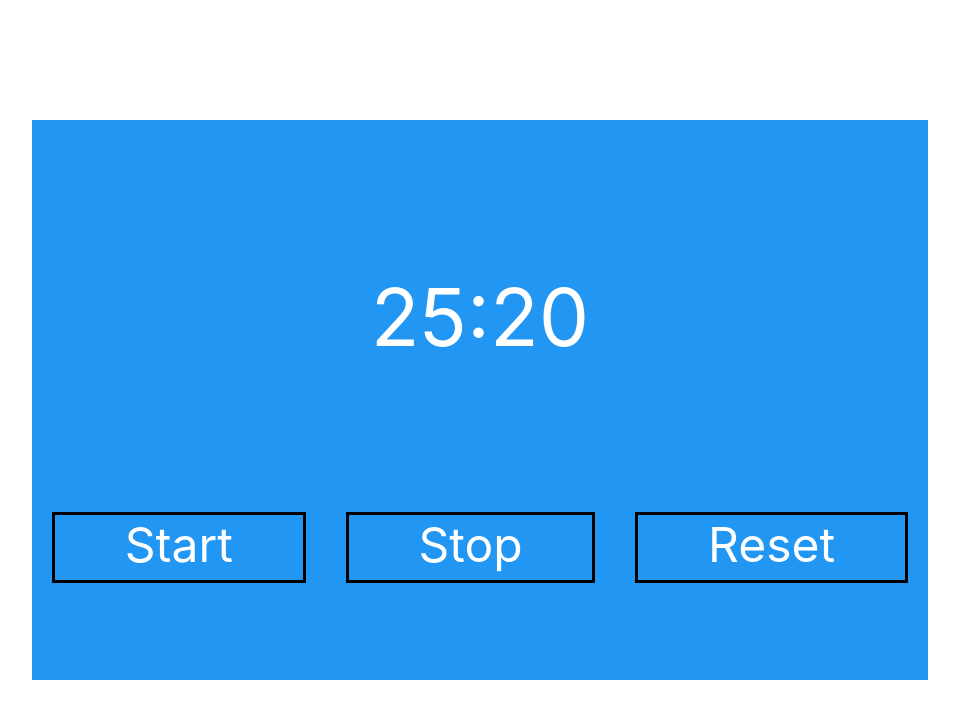
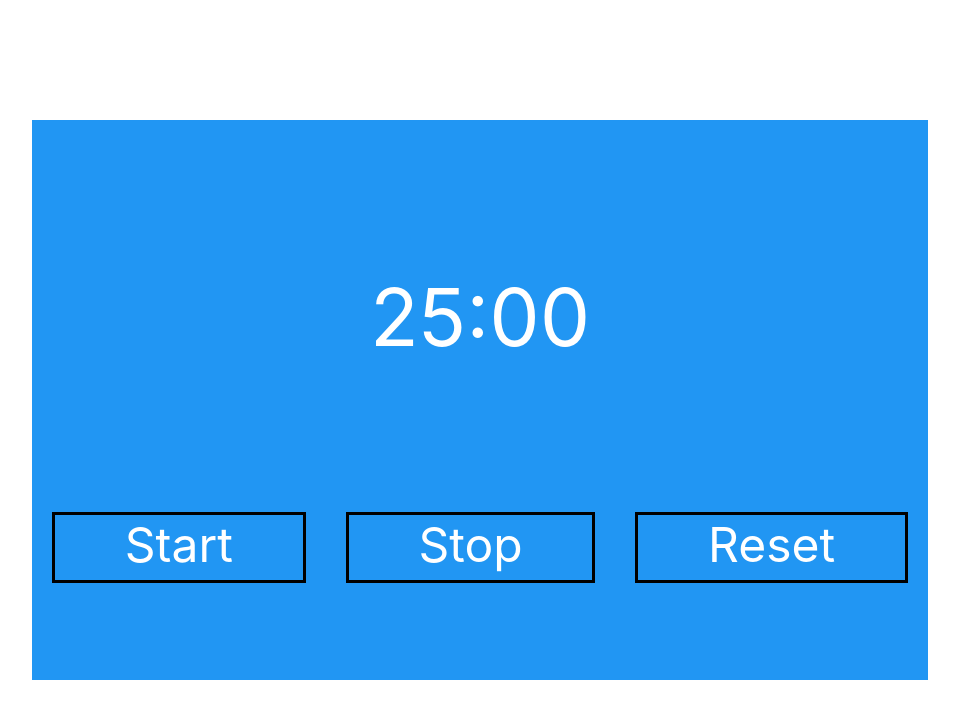
Before and after one commit to uzair-suria/uas-timer-tdd-ts, a React (Create React App) app: page / in a window 1280 px wide. Shown: the top 718 px of the page, without its empty margins (160-1119 px from the left). Built offline with nearby package versions, Linux system fonts and the light colour scheme.

Commit message:
Update Timer.tsx

```diff
--- a/src/components/Timer/Timer.tsx
+++ b/src/components/Timer/Timer.tsx
@@ -1,26 +1,42 @@
-import React, { useState } from 'react';
+import React, { useLayoutEffect, useRef, useState } from 'react';
 import { secondsToStringParser } from '../../utils/timeParser';
 import TimerButton from '../TimerButton/TimerButton';
 import './Timer.css';
 
 const Timer = () => {
 	// const [minutes, setMinutes] = useState<number>(25);
-	const [seconds, setSeconds] = useState<number>(1520);
+	const [seconds, setSeconds] = useState<number>(25 * 60);
 	// const [milliseconds, setMilliseconds] = useState<number>(0);
 	const [isOn, setIsOn] = useState<boolean>(false);
+	// const myInterval = useRef<null | number | NodeJS.Timeout|undefined>(null);
+	const myInterval = useRef<any>(null);
+
+	useLayoutEffect(() => {
+		if (isOn === true && seconds > 0) {
+			setTimeout(() => {
+				setSeconds(seconds - 1);
+			}, 1000);
+		}
+		if (seconds === 0) {
+			setIsOn(false);
+		}
+	}, [seconds, setSeconds, isOn]);
 
 	const startTimer = () => {
-		console.log('Starting Timer');
-
-		return true;
+		// console.log('Starting Timer');
+		setIsOn(true);
 	};
 
 	const stopTimer = () => {
-		console.log('Stopping Timer');
+		// console.log('Stopping Timer');
+		clearInterval(myInterval.current);
+		setIsOn(false);
 	};
 
 	const resetTimer = () => {
-		console.log('Resetting Timer');
+		// console.log('Resetting Timer');
+		stopTimer();
+		setSeconds(25 * 60);
 	};
 	return (
 		<div className="timer-container">
```
